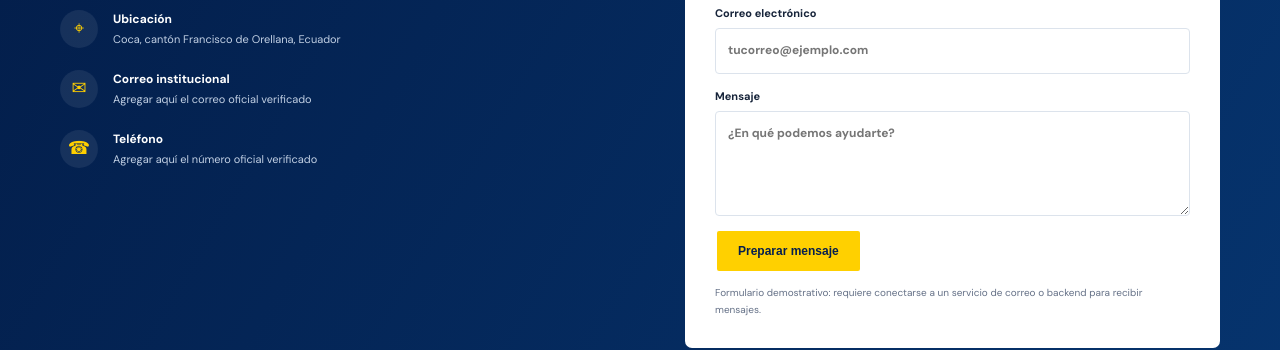
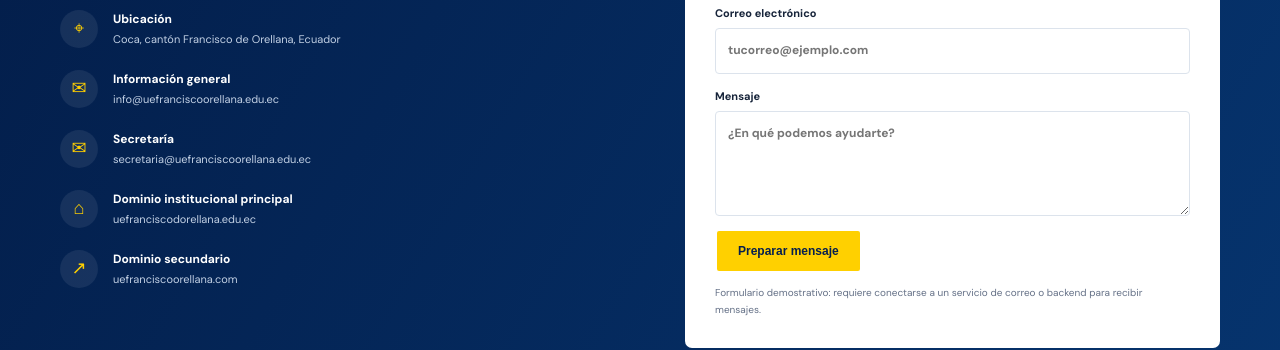
Before and after one commit to UEADAVID24/francisco-orellana-diseno-amazonico-v2, a plain HTML site: page francisco_orellana_html/index.html in a window 1280 px wide. Shown: the part 3442-3792 px from the top of the page. Drawn offline with Linux system fonts and the light colour scheme.

Commit message:
Agregar correos institucionales

```diff
--- a/francisco_orellana_html/index.html
+++ b/francisco_orellana_html/index.html
@@ -140,8 +140,10 @@
       <div class="container contact-grid">
         <div><span class="section-kicker light">Estamos para ayudarte</span><h2>Conversemos</h2><p>Para información sobre matrículas, oferta académica o servicios institucionales, comunícate con la institución.</p>
           <div class="contact-detail"><span>⌖</span><div><b>Ubicación</b><small>Coca, cantón Francisco de Orellana, Ecuador</small></div></div>
-          <div class="contact-detail"><span>✉</span><div><b>Correo institucional</b><small>Agregar aquí el correo oficial verificado</small></div></div>
-          <div class="contact-detail"><span>☎</span><div><b>Teléfono</b><small>Agregar aquí el número oficial verificado</small></div></div>
+          <div class="contact-detail"><span>✉</span><div><b>Información general</b><small><a href="mailto:info@uefranciscoorellana.edu.ec">info@uefranciscoorellana.edu.ec</a></small></div></div>
+          <div class="contact-detail"><span>✉</span><div><b>Secretaría</b><small><a href="mailto:secretaria@uefranciscoorellana.edu.ec">secretaria@uefranciscoorellana.edu.ec</a></small></div></div>
+          <div class="contact-detail"><span>⌂</span><div><b>Dominio institucional principal</b><small>uefranciscodorellana.edu.ec</small></div></div>
+          <div class="contact-detail"><span>↗</span><div><b>Dominio secundario</b><small>uefranciscoorellana.com</small></div></div>
         </div>
         <form class="contact-form" id="contactForm">
           <h3>Envíanos un mensaje</h3>
```
